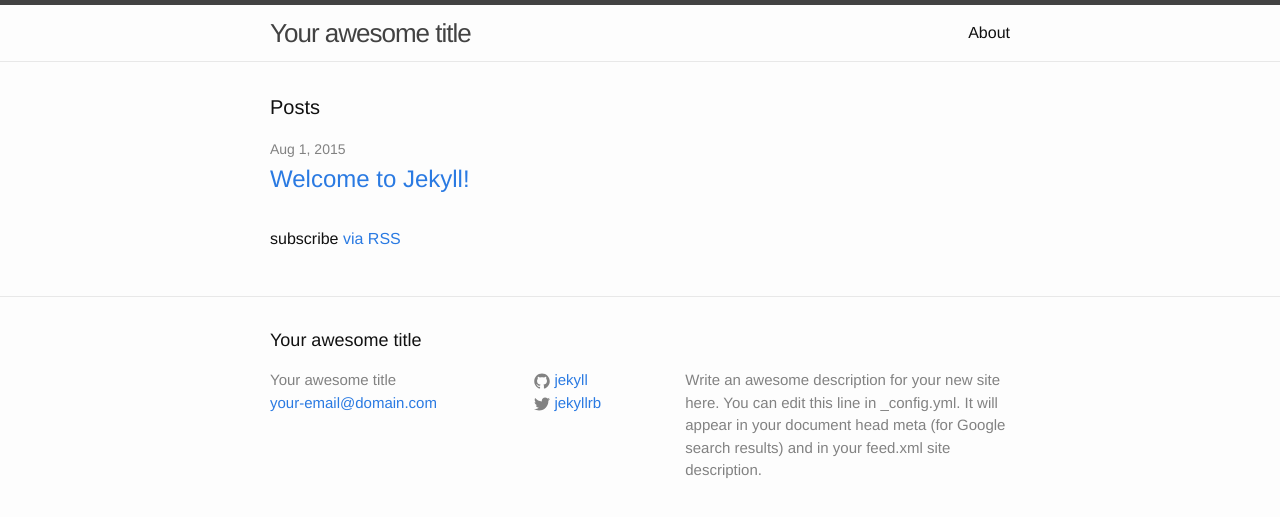
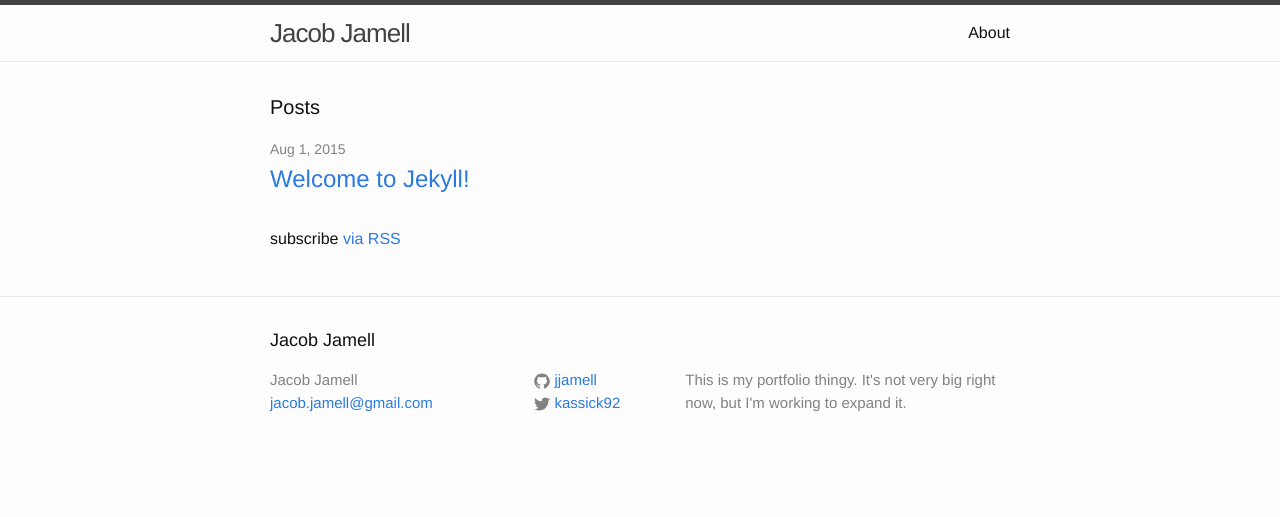
Before and after one commit to jjamell/jjamell.github.io, a Jekyll site: the page built from index.html, in a window 1280 px wide. Shown: the top 517 px of the page. Built offline with Jekyll 4.4.1, drawn with Linux system fonts in a browser that asks for light colours.

Commit message:
filled in info

```diff
--- a/_config.yml
+++ b/_config.yml
@@ -1,14 +1,13 @@
 # Site settings
-title: Your awesome title
-email: your-email@domain.com
+title: Jacob Jamell
+email: jacob.jamell@gmail.com
 description: > # this means to ignore newlines until "baseurl:"
-  Write an awesome description for your new site here. You can edit this
-  line in _config.yml. It will appear in your document head meta (for
-  Google search results) and in your feed.xml site description.
+  This is my portfolio thingy.  It's not very big right now,
+  but I'm working to expand it.
 baseurl: "" # the subpath of your site, e.g. /blog/
-url: "http://yourdomain.com" # the base hostname & protocol for your site
-twitter_username: jekyllrb
-github_username:  jekyll
+url: "http://jjamell.github.io" # the base hostname & protocol for your site
+twitter_username: kassick92
+github_username: jjamell
 
 # Build settings
 markdown: kramdown
```
